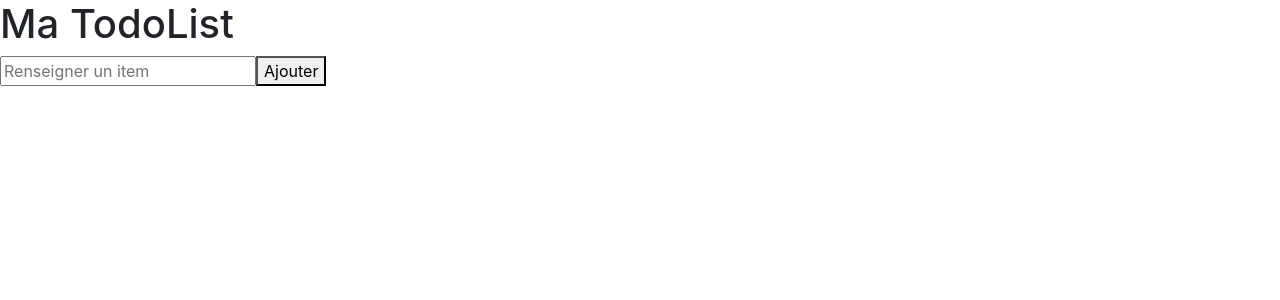
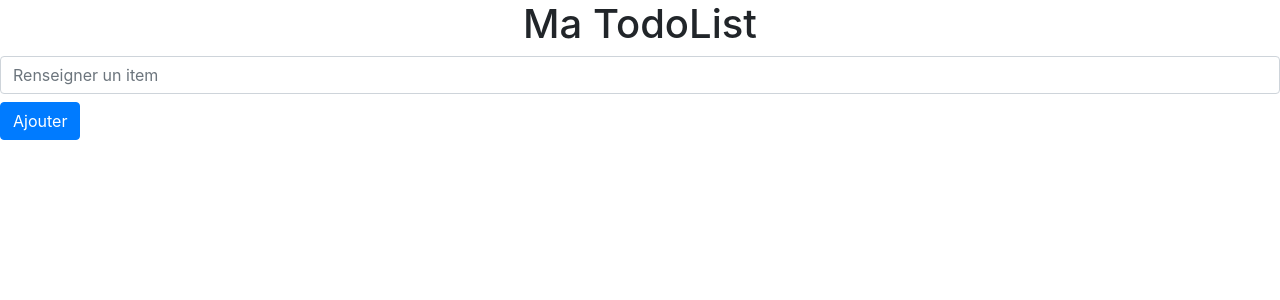
Before and after one commit to SacleuxBenoit/testReact-TodoList, a React (Create React App) app in the folder todolist/: page / in a window 1280 px wide. Shown: the top 300 px of the page. Built offline with nearby package versions, Linux system fonts and the light colour scheme.

Commit message:
center the title and add some bootsrap for the button and the input in Todo/TodoList.js

```diff
--- a/todolist/src/Todo/TodoList.js
+++ b/todolist/src/Todo/TodoList.js
@@ -45,16 +45,22 @@ class TodoList extends Component {
     }
     render(){
         return(
-            <div><h1>Ma TodoList</h1>
-            <form>
+            <div><h1 align="center">Ma TodoList</h1>
+            <form className="form-row- align-items-center">
                 <input
                     value={this.state.userInput}
                     type="text"
                     placeholder="Renseigner un item"
                     onChange={this.onChange.bind(this)}
+                    className="form-control mb-2"
                 >
                 </input>
-                <button onClick={this.addTodo.bind(this)}>Ajouter</button>
+                <button
+                onClick={this.addTodo.bind(this)}
+                className="btn btn-primary"
+                >
+                Ajouter
+                </button>
             </form>
             <div>{this.renderTodos()}</div>
             </div>
```
